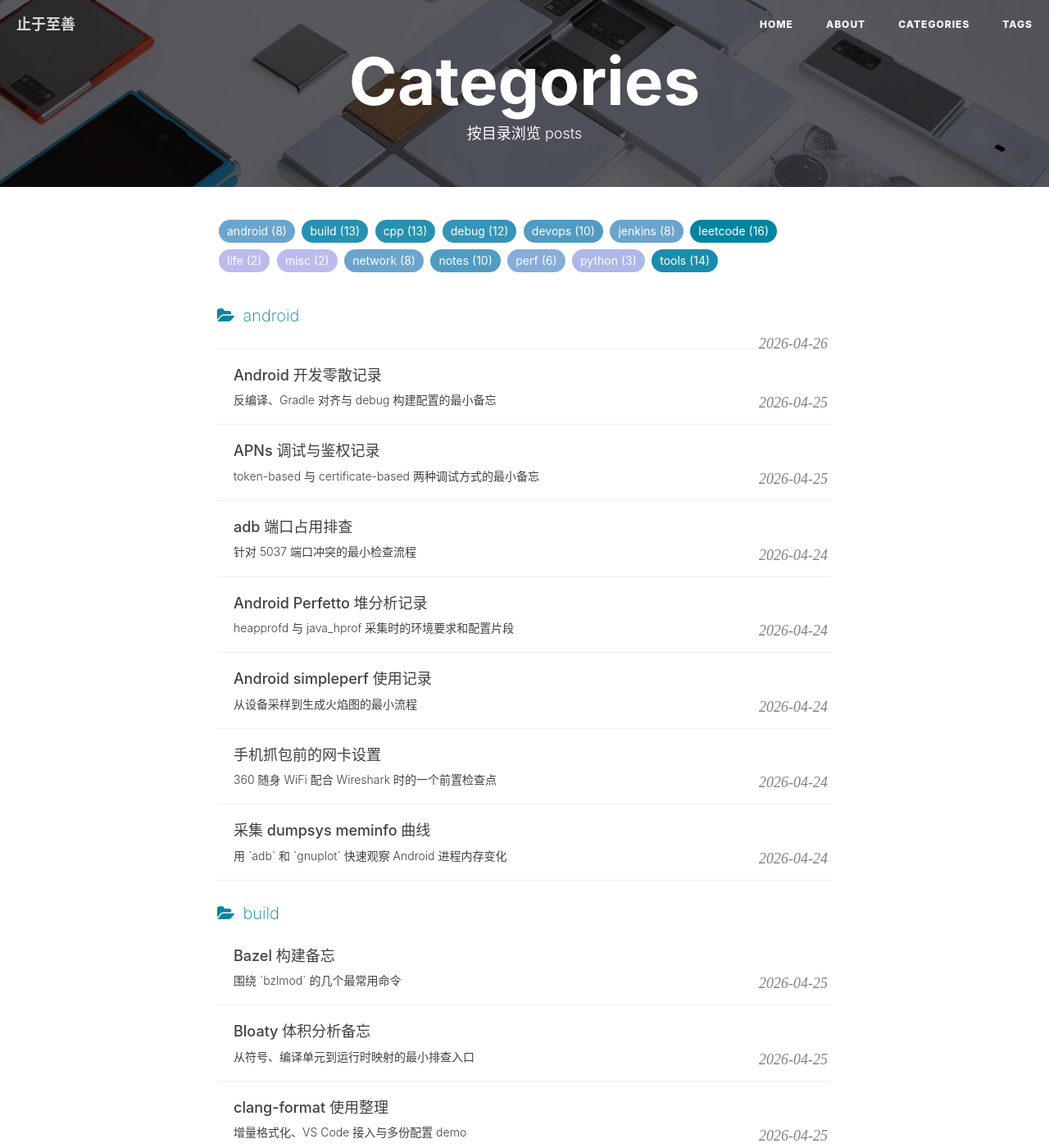
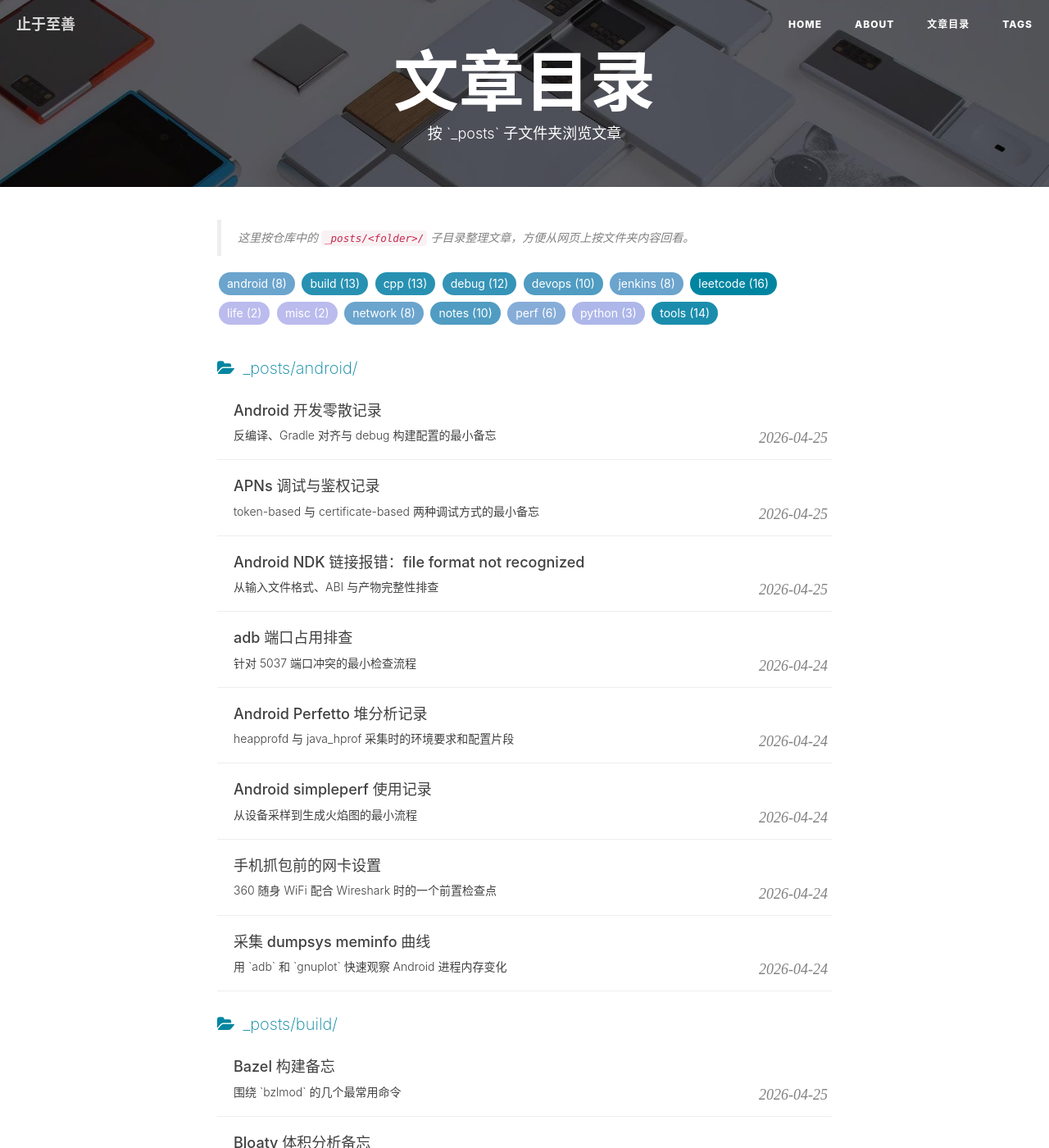
Before and after one commit to 20083017/20083017.github.io, a Jekyll site: the page built from categories.html, in a window 1280 px wide and 1400 px high. Shown: the whole window at 82% size. Built offline with Jekyll 4.4.1, drawn with Linux system fonts in a browser that asks for light colours; nearby versions of some CDN libraries; comment, search, counter and statistics services are not loaded; some of the changed text lies outside the part shown.

Commit message:
Update post titles and folder directory page
Agent-Logs-Url: https://github.com/20083017/20083017.github.io/sessions/33463e51-3950-4261-8267-99eb8f83b23d

Co-authored-by: 20083017 <8308226+20083017@users.noreply.github.com>

```diff
--- a/_posts/android/2026-04-25-ndk.md
+++ b/_posts/android/2026-04-25-ndk.md
@@ -1,7 +1,7 @@
 ---
 layout:     post
-title:      NDK 链接报错记录
-subtitle:   `linker file format not recognized` 的一个最小排查入口
+title:      Android NDK 链接报错：file format not recognized
+subtitle:   从输入文件格式、ABI 与产物完整性排查
 date:       2026-04-25
 author:     BY
 header-img: img/post-bg-android.jpg
--- a/categories.html
+++ b/categories.html
@@ -1,7 +1,7 @@
 ---
-title: Categories
+title: 文章目录
 layout: default
-description: 按目录浏览 posts
+description: 按 `_posts` 子文件夹浏览文章
 header-img: "img/tag-bg.jpg"
 ---
 
@@ -31,15 +31,19 @@ header-img: "img/tag-bg.jpg"
             {%- endcomment -%}
             {% assign grouped = site.posts | group_by_exp: "post", "post.path | remove_first: '_posts/' | split: '/' | first" | sort: "name" %}
 
-            <!-- 分类云 -->
+            <blockquote class="tag-comments">
+                这里按仓库中的 <code>_posts/&lt;folder&gt;/</code> 子目录整理文章，方便从网页上按文件夹内容回看。
+            </blockquote>
+
+            <!-- 目录云 -->
             <div id='tag_cloud' class="tags">
                 {% for category in grouped %}
                 {% if category.name contains '.md' %}{% continue %}{% endif %}
-                <a href="#{{ category.name }}" title="{{ category.name }}" rel="{{ category.items.size }}">{{ category.name }} ({{ category.items.size }})</a>
+                <a href="#{{ category.name }}" title="_posts/{{ category.name }}/" rel="{{ category.items.size }}">{{ category.name }} ({{ category.items.size }})</a>
                 {% endfor %}
             </div>
 
-            <!-- 分类列表 -->
+            <!-- 目录列表 -->
             {% for category in grouped %}
             {%- comment -%}
                 若某 post 直接位于 `_posts/` 根目录下，分组键会变成 post 文件名
@@ -49,7 +53,7 @@ header-img: "img/tag-bg.jpg"
             {% if category.name contains '.md' %}{% continue %}{% endif %}
             <div class="one-tag-list">
                 <span class="fa fa-folder-open listing-seperator" id="{{ category.name }}">
-                    <span class="tag-text">{{ category.name }}</span>
+                    <span class="tag-text">_posts/{{ category.name }}/</span>
                 </span>
                 {% assign sorted_posts = category.items | sort: "date" | reverse %}
                 {% for post in sorted_posts %}
```
Also changed, not shown: _posts/cpp/2026-04-25-c++语法问题.md (+2 -2 lines), _posts/debug/2026-04-24-hwaddress.md (+2 -2 lines), _posts/devops/2022-09-07-spark-cheatsheet.md (+2 -2 lines).
